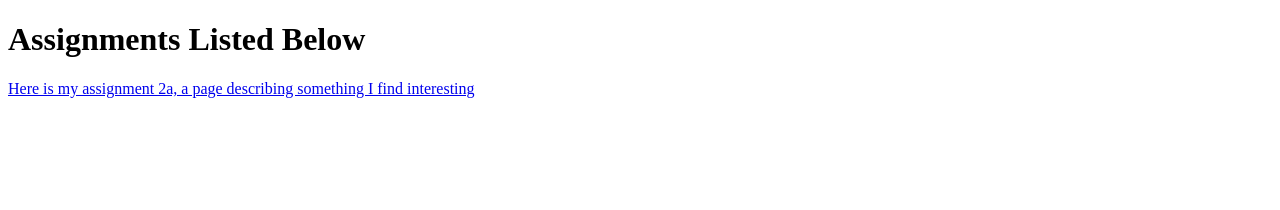
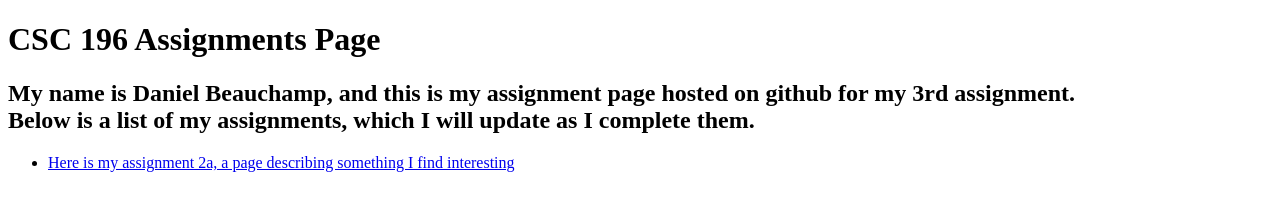
Before and after one commit to djbeauchamp-csus/djbeauchamp-csus.github.io, a plain HTML site: page index.html in a window 1280 px wide. Drawn offline with Linux system fonts and the light colour scheme.

Commit message:
Update index.html

```diff
--- a/index.html
+++ b/index.html
@@ -5,9 +5,11 @@
     <title>Assignment Page</title>
   </head>
   <body>
-    <h1>Assignments Listed Below</h1>
-    <p>
-        <a href="Assignment2a.html" Title="Assignment2a" Target="_blank">Here is my assignment 2a, a page describing something I find interesting</a>
-    </p>
+    <h1>CSC 196 Assignments Page</h1>
+    <h2>My name is Daniel Beauchamp, and this is my assignment page hosted on github for my 3rd assignment.<br>
+      Below is a list of my assignments, which I will update as I complete them.</h2>
+    <ul>
+        <li><a href="Assignment2a.html" Title="Assignment2a" Target="_blank">Here is my assignment 2a, a page describing something I find interesting</a></li>
+    </ul>
   </body>
 </html>
```
